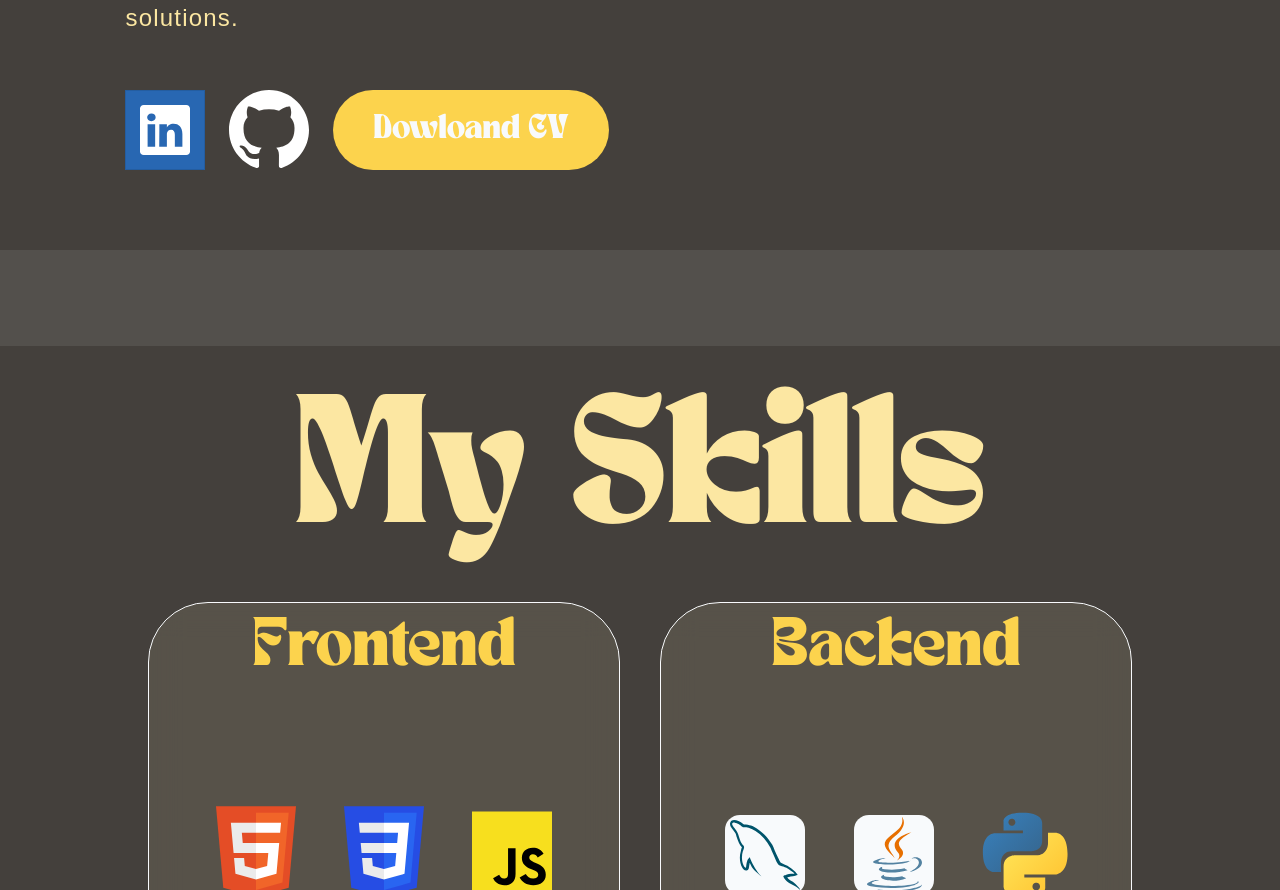
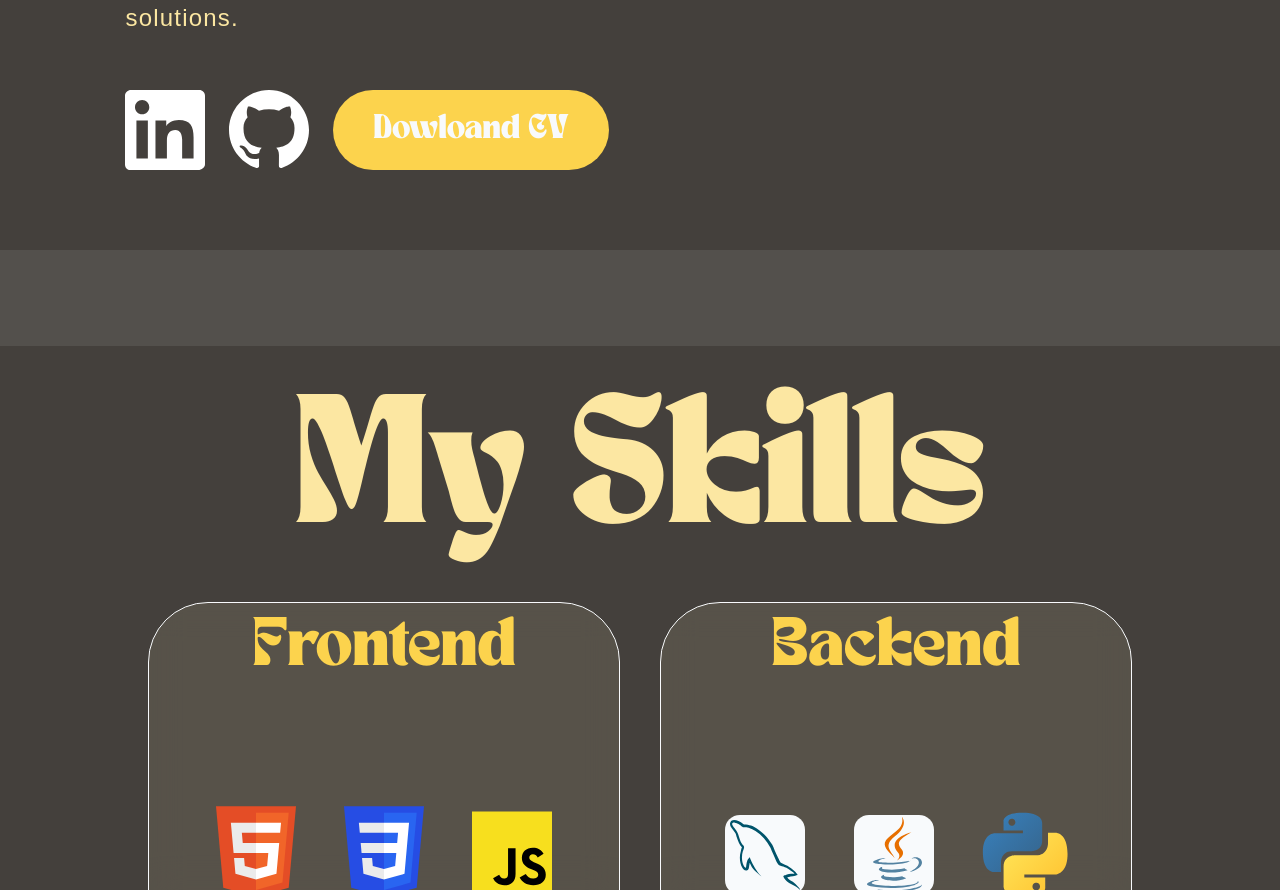
Before and after one commit to JuanJTorresB/Portfolio-JuanTorres-Dev, a React (Vite) app: page / in a window 1280 px wide. Shown: the part 1230-2120 px from the top of the page. Built offline with nearby package versions, Linux system fonts and the light colour scheme.

Commit message:
feat: :sparkles: Little Details In About Me Section

```diff
--- a/src/components/TextAboutMe.jsx
+++ b/src/components/TextAboutMe.jsx
@@ -9,18 +9,7 @@ export const TextAboutMe = ({ text }) => {
             </p>
             <nav className="flex gap-6 mt-12">
                 {/* Linkedin */}
-                <svg width="80" height="80" viewBox="0 0 80 80" fill="none" xmlns="http://www.w3.org/2000/svg">
-                    <g clipPath="url(#clip0_96_676)">
-                        <path d="M80 0H0V80H80V0Z" fill="#2867B2" />
-                        <path d="M61.3046 15H18.6954C16.6563 15 15 16.6068 15 18.5808V61.4192C15 63.3998 16.6563 65 18.6954 65H61.3046C63.3437 65 65 63.3932 65 61.4192V18.5808C65 16.6002 63.3437 15 61.3046 15ZM30.1577 56.8612H22.6086V34.2812H30.1577V56.8612ZM26.3831 31.1988H26.3369C23.803 31.1988 22.1664 29.4675 22.1664 27.2967C22.1664 25.1259 23.8557 23.3945 26.4359 23.3945C29.0161 23.3945 30.6064 25.08 30.6592 27.2967C30.6592 29.4609 29.0227 31.1988 26.3897 31.1988H26.3831ZM57.3914 56.8612H49.8423V44.781C49.8423 41.7445 48.7469 39.6721 46.0149 39.6721C43.9297 39.6721 42.6891 41.069 42.1413 42.42C41.9434 42.9053 41.8906 43.5742 41.8906 44.2497V56.8612H34.3414C34.3414 56.8612 34.4404 36.3995 34.3414 34.2812H41.8906V37.4816C42.8936 35.9405 44.6885 33.7566 48.6941 33.7566C53.6631 33.7566 57.3914 36.9832 57.3914 43.9218V56.8678V56.8612Z" fill="white" />
-                    </g>
-                    <rect x="0.5" y="0.5" width="79" height="79" stroke="black" strokeOpacity="0.1" />
-                    <defs>
-                        <clipPath id="clip0_96_676">
-                            <rect width="80" height="80" fill="white" />
-                        </clipPath>
-                    </defs>
-                </svg>
+                <svg className="w-20" xmlns="http://www.w3.org/2000/svg" shape-rendering="geometricPrecision" text-rendering="geometricPrecision" image-rendering="optimizeQuality" fill-rule="evenodd" clip-rule="evenodd" viewBox="0 0 512 512"><path fill="#fff" d="M474.919 0H38.592C17.72 0 0 16.504 0 36.841V475.14C0 495.496 11.629 512 32.492 512h436.327C489.718 512 512 495.496 512 475.14V36.841C512 16.504 495.809 0 474.919 0zM195.043 195.043h68.928v35.136h.755c10.505-18.945 41.541-38.177 79.921-38.177 73.655 0 94.214 39.108 94.214 111.538v135.321h-73.148V316.883c0-32.427-12.947-60.883-43.227-60.883-36.768 0-54.295 24.889-54.295 65.758v117.103h-73.148V195.043zM73.139 438.861h73.148V195.043H73.139v243.818zm82.289-329.148c0 25.258-20.457 45.715-45.715 45.715-25.258 0-45.715-20.457-45.715-45.715 0-25.258 20.457-45.715 45.715-45.715 25.258 0 45.715 20.457 45.715 45.715z"/></svg>
                 {/* GitHub */}
                 <svg width="80" height="79" viewBox="0 0 80 79" fill="none" xmlns="http://www.w3.org/2000/svg">
                     <path d="M40.0002 0C17.9115 0 0 17.9084 0 40.0002C0 57.6736 11.4612 72.6672 27.3546 77.9565C29.3536 78.3266 30.0877 77.0887 30.0877 76.0321C30.0877 75.0784 30.0504 71.9272 30.0334 68.5849C18.9051 71.0045 16.5569 63.8653 16.5569 63.8653C14.7374 59.2418 12.1157 58.0127 12.1157 58.0127C8.4866 55.53 12.3892 55.5808 12.3892 55.5808C16.406 55.8631 18.5211 59.703 18.5211 59.703C22.0886 65.8182 27.8785 64.0501 30.1611 63.0284C30.52 60.4427 31.5568 58.6784 32.7006 57.6795C23.8163 56.6678 14.4764 53.238 14.4764 37.9111C14.4764 33.5442 16.039 29.9757 18.5979 27.1746C18.1826 26.1669 16.8135 22.0987 18.9854 16.5889C18.9854 16.5889 22.3443 15.5138 29.9883 20.6891C33.1788 19.8026 36.6007 19.3584 40.0002 19.3433C43.3996 19.3584 46.8241 19.8026 50.0208 20.6891C57.6557 15.5138 61.0099 16.5889 61.0099 16.5889C63.1871 22.0987 61.8174 26.1669 61.4021 27.1746C63.9667 29.9757 65.5186 33.5439 65.5186 37.9111C65.5186 53.2743 56.1612 56.6574 47.2542 57.6475C48.6888 58.8889 49.9672 61.3233 49.9672 65.0549C49.9672 70.4069 49.9207 74.7145 49.9207 76.0321C49.9207 77.0966 50.6407 78.3439 52.6686 77.9511C68.5532 72.6559 80 57.6676 80 40.0002C80 17.9084 62.091 0 40.0002 0Z" fill="white" />
```
